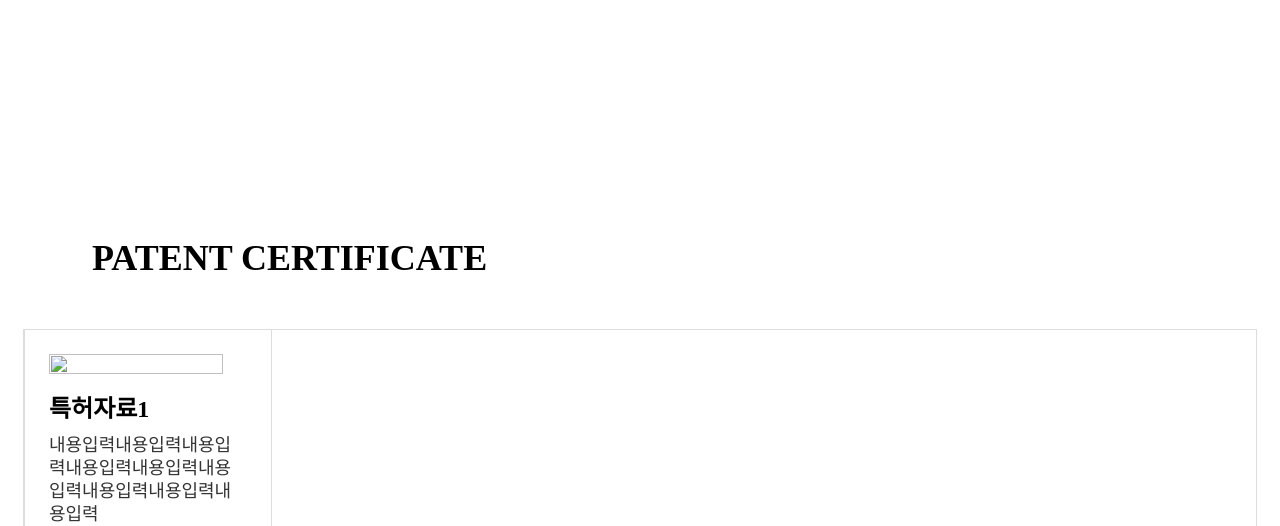
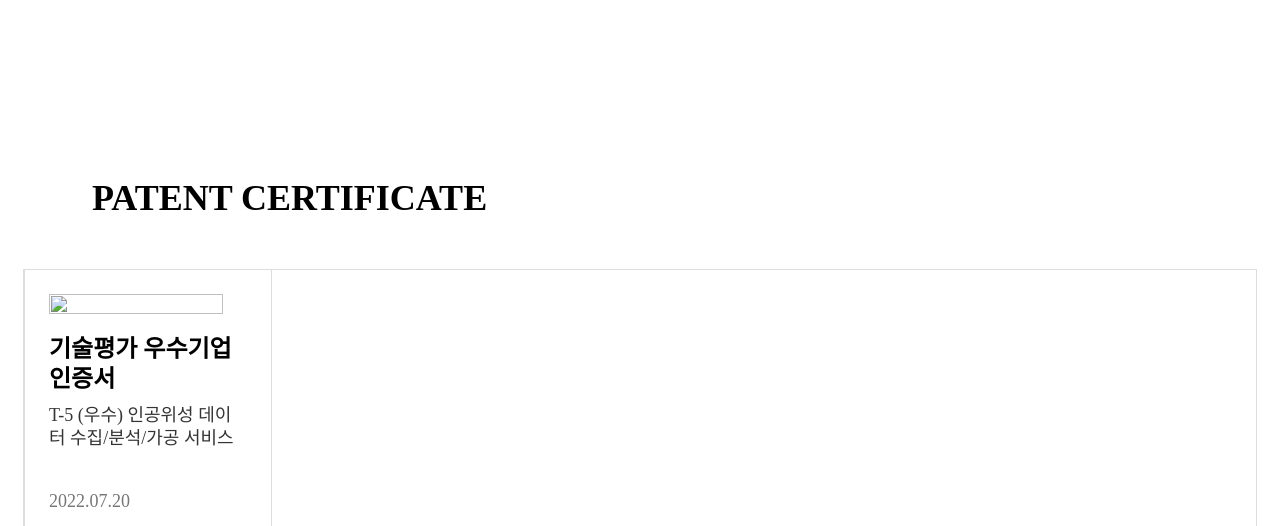
Before and after one commit to zerg0088/airfit_site, a Python web app: template templates/main.html in a window 1280 px wide. Shown: the part 5974-6500 px from the top of the page. Run offline with Jinja, Linux system fonts and the light colour scheme; the template is opened without the code that fills it, so the values that code supplies are empty; some web fonts are replaced.

Commit message:
image add, mail service

```diff
--- a/templates/main.html
+++ b/templates/main.html
@@ -54,16 +63,15 @@
         $('body').css({
             "width": window.innerWidth,
         });
-        console.log("resize");
     });
 
     $( window ).ready( function() {
         $('body').css({
             "width": window.innerWidth,
         });
-        console.log("ready");
 
         $('#gnb_wrapper').hide();
+        $('#send_email').attr('disabled', true);
         $('#bottom_arrow_wrapper').hide();
         $('#logo_img').click(function() {
             location.href = "/map"
@@ -91,10 +99,11 @@
         $('.checkbox').click(function() {
             if($(this).hasClass('checked')) {
                 $(this).removeClass('checked');
+                $('#send_email').attr('disabled', true);
             } else {
                 $(this).addClass('checked');
+                $('#send_email').attr('disabled', false);
             }
-
         });
 
         $(window).scroll(function(){
@@ -128,6 +137,30 @@
         $("#gnb_wrapper span:eq(4)").click(function() {
             $('body').animate({scrollTop: $('#section_6').position().top }, 500);
         });
+
+
+        document.querySelector('form').addEventListener('submit', async function(event) {
+            event.preventDefault(); // 기본 동작 취소
+            const form = event.target;
+            const formData = new FormData(form);
+            const response = await fetch(form.action, {
+                method: form.method,
+                body: formData
+            });
+            const result = await response.text();
+            // 응답 결과를 처리하는 함수 호출
+            handleResponse(result);
+        });
+
+        // 응답 결과 처리 함수
+        function handleResponse(result) {
+            alert("문의사항이 접수 됐습니다.");
+            $('.checkbox').removeClass('checked');
+            $('#send_email').attr('disabled', true);
+            $('#contact_wrapper_right input[type=email]').val("");
+            $('#contact_wrapper_right input[type=text]').val("");
+            $('#contact_wrapper_right textarea').val("");
+        }
     });
 
 
@@ -474,8 +507,8 @@
         /** section 6 **/
         #section_6 {
             height: auto;
-            padding-top:240px;
-            padding-bottom:240px;
+            padding-top:180px;
+            padding-bottom:180px;
         }
         #section6_title{
             margin-left: 92px;
@@ -490,9 +523,12 @@
             border-left: 1px solid #DDDDDD;
             border-right: 1px solid #DDDDDD;
             padding-top:24px;
-            padding-bottom:40px;
+            padding-bottom:24px;
             padding-left: 12px;
             padding-right:12px;
+            display: flex;
+            flex-direction: column;
+            justify-content: space-between;
         }
 
         .carousel_cell img {
@@ -532,7 +569,7 @@
             line-height: 23px;
             color: #767676;
             margin: 0 auto;
-            margin-top:56px;
+            margin-top:40px;
             width: calc(100% - 24px);
         }
 
@@ -585,42 +622,73 @@
 
             <div style="width:calc(100% - 48px); margin:0 auto; margin-top: 48px;border: 1px solid #DDDDDD;">
                 <div class="main-carousel">
+
                     <div class="carousel_cell">
-                        <img src="{{ my_url_for(request, 'static', path='/images/temp_certi.png')}}" />
-                        <span class="carousel_cell_title">특허자료1</span>
-                        <span class="carousel_cell_content">내용입력내용입력내용입력내용입력내용입력내용입력내용입력내용입력내용입력</span>
+                        <div>
+                            <img src="{{ my_url_for(request, 'static', path='/images/t-5.png')}}" />
+                            <span class="carousel_cell_title">기술평가 우수기업 인증서</span>
+                            <span class="carousel_cell_content">T-5 (우수) 인공위성 데이터 수집/분석/가공 서비스</span>
+                        </div>
+
+                        <span class="carousel_cell_date">2022.07.20</span>
+                    </div>
+
+                    <div class="carousel_cell">
+                        <div>
+                            <img src="{{ my_url_for(request, 'static', path='/images/0.jpeg')}}" />
+                            <span class="carousel_cell_title">(대상)인공지능 챔피언십 2021</span>
+                            <span class="carousel_cell_content">(대상)인공지능 챔피언십 2021</span>
+                        </div>
                         <span class="carousel_cell_date">2022.08.01</span>
                     </div>
 
                     <div class="carousel_cell">
-                        <img src="{{ my_url_for(request, 'static', path='/images/temp_certi.png')}}" />
-                        <span class="carousel_cell_title">특허자료1</span>
-                        <span class="carousel_cell_content">내용입력내용입력내용입력내용입력내용입력내용입력내용입력내용입력내용입력</span>
-                        <span class="carousel_cell_date">2022.08.01</span>
+                        <div>
+                            <img src="{{ my_url_for(request, 'static', path='/images/1.png')}}" />
+                            <span class="carousel_cell_title">특허자료 - 1</span>
+                            <span class="carousel_cell_content">보급형 먼지센서를 위한 보정 창치</span>
+                        </div>
+                        <span class="carousel_cell_date">2021.11.25</span>
                     </div>
                     <div class="carousel_cell">
-                        <img src="{{ my_url_for(request, 'static', path='/images/temp_certi.png')}}" />
-                        <span class="carousel_cell_title">특허자료1</span>
-                        <span class="carousel_cell_content"></span>
-                        <span class="carousel_cell_date">2022.08.01</span>
+                        <div>
+                            <img src="{{ my_url_for(request, 'static', path='/images/2.png')}}" />
+                            <span class="carousel_cell_title">특허자료 - 2</span>
+                            <span class="carousel_cell_content">지역 및 계절에 대한 특성이 반영된 농도측정모델 및 농도 추정모델을 이용한 미세먼지농도 측정방법, 장치 및 프로그램</span>
+                        </div>
+                        <span class="carousel_cell_date">2022.07.21</span>
                     </div>
                     <div class="carousel_cell">
-                        <img src="{{ my_url_for(request, 'static', path='/images/temp_certi.png')}}" />
-                        <span class="carousel_cell_title">특허자료1</span>
-                        <span class="carousel_cell_content"></span>
-                        <span class="carousel_cell_date">2022.08.01</span>
+                        <div>
+                            <img src="{{ my_url_for(request, 'static', path='/images/3.png')}}" />
+                            <span class="carousel_cell_title">특허자료 - 3</span>
+                            <span class="carousel_cell_content">위성이미지를 통한 수위, 용적량, 유입량 및 오염도 측정 장치, 방법 및 프로그램</span>
+                        </div>
+                        <span class="carousel_cell_date">2022.03.08</span>
                     </div>
                     <div class="carousel_cell">
-                        <img src="{{ my_url_for(request, 'static', path='/images/temp_certi.png')}}" />
-                        <span class="carousel_cell_title">특허자료1</span>
-                        <span class="carousel_cell_content">내용입력내용입력내용입력내용입력내용입력내용입력내용입력내용입력내용입력</span>
-                        <span class="carousel_cell_date">2022.08.01</span>
+                        <div>
+                            <img src="{{ my_url_for(request, 'static', path='/images/4.png')}}" />
+                            <span class="carousel_cell_title">특허자료 - 4</span>
+                            <span class="carousel_cell_content">위성이미지를 통한 미세먼지농도 측정 장치, 방법 및 프로그램</span>
+                        </div>
+                        <span class="carousel_cell_date">2022.03.08</span>
                     </div>
                     <div class="carousel_cell">
-                        <img src="{{ my_url_for(request, 'static', path='/images/temp_certi.png')}}" />
-                        <span class="carousel_cell_title">특허자료1</span>
-                        <span class="carousel_cell_content">내용입력내용입력내용입력내용입력내용입력내용입력내용입력내용입력내용입력</span>
-                        <span class="carousel_cell_date">2022.08.01</span>
+                        <div>
+                            <img src="{{ my_url_for(request, 'static', path='/images/5.png')}}" />
+                            <span class="carousel_cell_title">특허자료 - 5</span>
+                            <span class="carousel_cell_content">인공지능모델을 이용한 위성이미지를 통해 수위, 용적량, 유입량 및 오염도 측정값 및 추정값을 제공하는 측정 장치, 방법 및 프로그램</span>
+                        </div>
+                        <span class="carousel_cell_date">2022.09.06</span>
+                    </div>
+                    <div class="carousel_cell">
+                        <div>
+                            <img src="{{ my_url_for(request, 'static', path='/images/6.png')}}" />
+                            <span class="carousel_cell_title">특허자료 - 6</span>
+                            <span class="carousel_cell_content">환기 장치를 이용한 실내 공기질 관리 방법 및 장치</span>
+                        </div>
+                        <span class="carousel_cell_date">2022.12.28</span>
                     </div>
                 </div>
             </div>
@@ -788,13 +869,13 @@
                             color: white;">궁금하신 사항이 있으시면 오른쪽 문의하기를 이용해주세요.<br>담당자가 빠른시일 안에 답변드리겠습니다.</span>
 
                     </div>
-                    <div id="contact_wrapper_right">
+                    <form id="contact_wrapper_right" action="" method="post">
                         <span class="light_span">제목</span>
                         <input id="input_name" type="text" name="name" style="height: 52px; margin-top:10px;margin-bottom:24px" value="" placeholder="제목을 입력해주세요" aria-required="false" maxlength="100">
                         <span class="light_span">이메일</span>
-                        <input id="input_email" type="email" name="email" style="height: 52px; margin-top:10px; margin-bottom:24px" value="" placeholder="이메일을 입력해주세요" required="" aria-required="true" pattern="^.+@.+\.[a-zA-Z]{2,63}$" maxlength="250" aria-invalid="false">
+                        <input id="input_email" type="email" name="email" style="height: 52px; margin-top:10px; margin-bottom:24px" value="" placeholder="이메일을 입력해주세요" required="" aria-required="true" maxlength="250" aria-invalid="false">
                         <span class="light_span">문의내용</span>
-                        <textarea id="input_content" style="height: 132px; margin-bottom:25px;margin-top:10px" placeholder="내용을 입력해주세요" aria-required="false" aria-invalid="true" ></textarea>
+                        <textarea id="input_content" name="message" style="height: 132px; margin-bottom:25px;margin-top:10px" placeholder="내용을 입력해주세요" aria-required="false" aria-invalid="true"></textarea>
                         <div style="display: flex;">
                             <input type="checkbox">
                             <div class="checkbox">
```
Also changed, not shown: other parts of templates/main.html (+35 -12 lines), app.py (+32 -32 lines), static/css/style.css (+1 -32 lines), static/images/0.jpeg (added), static/images/1.png (added), static/images/2.png (added), static/images/3.png (added), static/images/4.png (added), static/images/5.png (added), static/images/6.png (added), static/images/t-5.png (added).
